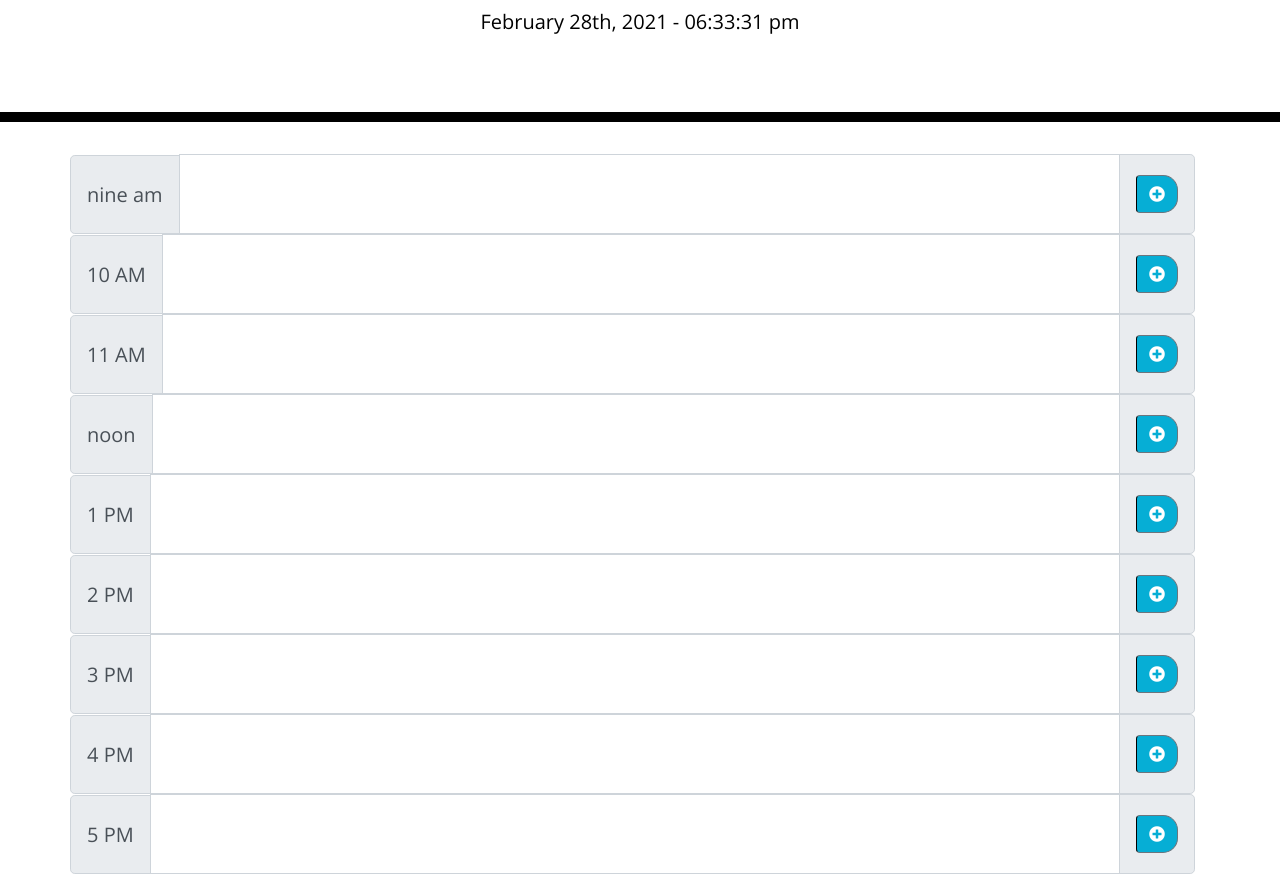
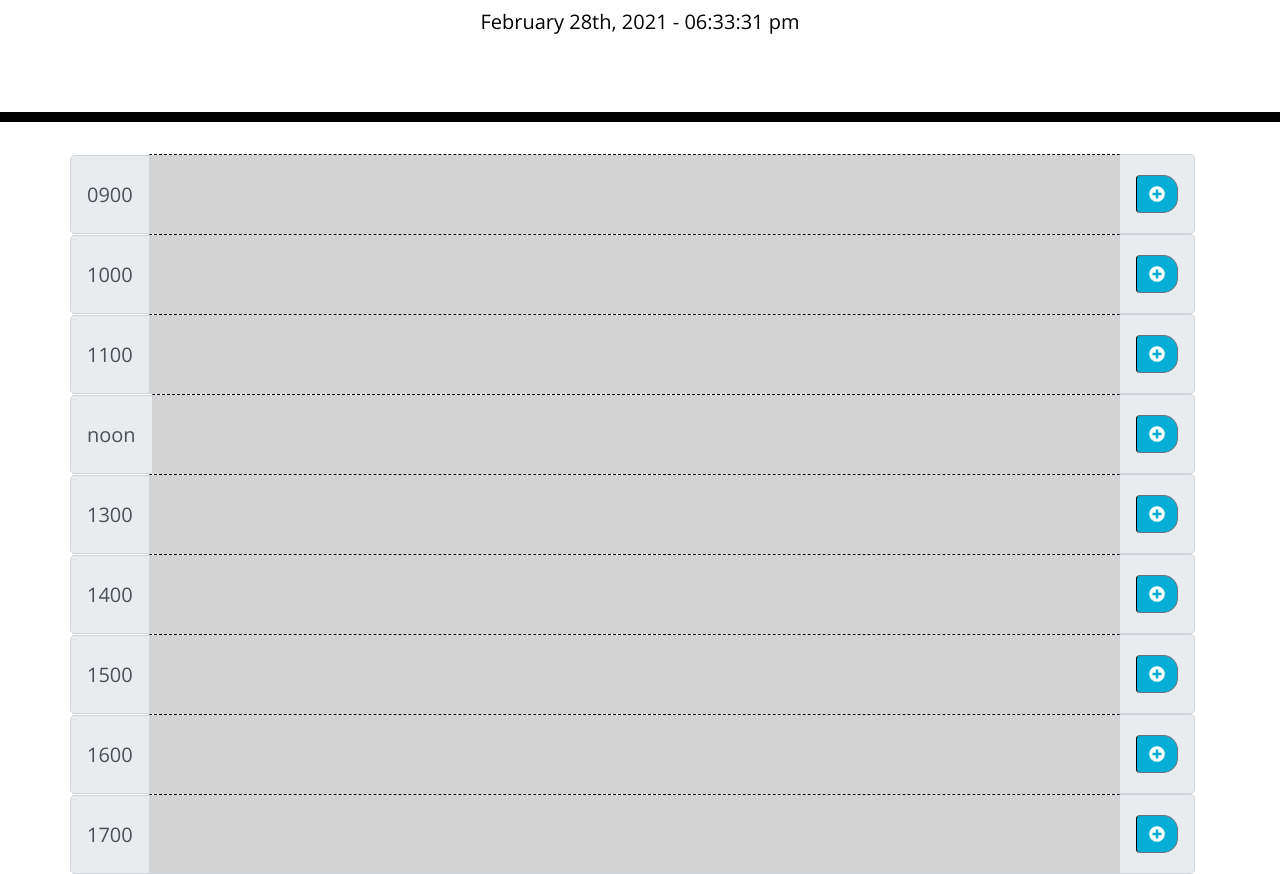
Before and after one commit to gracianx/workday, a plain HTML site: page index.html in a window 1280 px wide. Shown: the part 182-1056 px from the top of the page. Drawn offline with nearby package versions, Linux system fonts and the light colour scheme.

Commit message:
all time functions

```diff
--- a/index.html
+++ b/index.html
@@ -35,7 +35,7 @@
 
      <div class="input-group input-group-lg">
         <div class="input-group-prepend row">
-          <span class="input-group-text">nine am</span>
+          <span class="input-group-text">0900</span>
         </div>
          <textarea id="nineAM" class="form-control" aria-label="With textarea">
          </textarea>
@@ -49,9 +49,9 @@
 
       <div class="input-group input-group-lg">
         <div class="input-group-prepend row">
-          <span class="input-group-text">10 AM</span>
+          <span class="input-group-text">1000</span>
         </div>
-         <textarea id="10" class="form-control" aria-label="With textarea">
+         <textarea id="tenAM" class="form-control" aria-label="With textarea">
         </textarea>
         <div class="input-group-append">
           <span class="input-group-text">
@@ -63,9 +63,9 @@
 
       <div class="input-group input-group-lg">
         <div class="input-group-prepend row">
-          <span class="input-group-text">11 AM</span>
+          <span class="input-group-text">1100</span>
         </div>
-        <textarea id="11" class="form-control" aria-label="With textarea">
+        <textarea id="elevenAM" class="form-control" aria-label="With textarea">
           </textarea>
           <div class="input-group-append">
           <span class="input-group-text">
@@ -79,7 +79,7 @@
         <div class="input-group-prepend row">
           <span class="input-group-text">noon</span>
         </div>
-         <textarea id="12" class="form-control" aria-label="With textarea">
+         <textarea id="noon" class="form-control" aria-label="With textarea">
           </textarea>
           <div class="input-group-append">
           <span class="input-group-text">
@@ -92,9 +92,9 @@
 
       <div class="input-group input-group-lg">
         <div class="input-group-prepend row">
-          <span class="input-group-text">1 PM</span>
+          <span class="input-group-text">1300</span>
         </div>
-         <textarea id="1" class="form-control" aria-label="With textarea">
+         <textarea id="onePM" class="form-control" aria-label="With textarea">
           </textarea>
           <div class="input-group-append">
           <span class="input-group-text">
@@ -106,9 +106,9 @@
 
       <div class="input-group input-group-lg">
         <div class="input-group-prepend row">
-          <span class="input-group-text">2 PM</span>
+          <span class="input-group-text">1400</span>
         </div>
-         <textarea id="2" class="form-control" aria-label="With textarea">
+         <textarea id="twoPM" class="form-control" aria-label="With textarea">
           </textarea>
           <div class="input-group-append">
           <span class="input-group-text">
@@ -121,9 +121,9 @@
 
       <div class="input-group input-group-lg">
         <div class="input-group-prepend row">
-          <span class="input-group-text">3 PM</span>
+          <span class="input-group-text">1500</span>
         </div>
-         <textarea id="3" class="form-control" aria-label="With textarea">
+         <textarea id="threePM" class="form-control" aria-label="With textarea">
           </textarea>
           <div class="input-group-append">
           <span class="input-group-text">
@@ -137,9 +137,9 @@
 
       <div class="input-group input-group-lg">
         <div class="input-group-prepend row">
-          <span class="input-group-text">4 PM</span>
+          <span class="input-group-text">1600</span>
         </div>
-         <textarea id="4" class="form-control" aria-label="With textarea">
+         <textarea id="fourPM" class="form-control" aria-label="With textarea">
           </textarea>
           <div class="input-group-append">
           <span class="input-group-text">
@@ -153,9 +153,9 @@
 
       <div class="input-group input-group-lg">
         <div class="input-group-prepend row">
-          <span class="input-group-text">5 PM</span>
+          <span class="input-group-text">1700</span>
         </div>
-         <textarea id="5" class="form-control" aria-label="With textarea">
+         <textarea id="fivePM" class="form-control" aria-label="With textarea">
           </textarea>
           <div class="input-group-append">
           <span class="input-group-text">
--- a/script.js
+++ b/script.js
@@ -3,12 +3,78 @@ $("#currentDay").append(currentDay);
 
 let time = new Date().getHours();
 
-function colorCode() {
+function colorCode()
+    {
     if (time > 9) {
-      $("nineAM").addClass("past");
+      $("#nineAM").addClass("past");
     } else if (time >= 9 && now < 10) {
-      $("nineAM").addClass("present");
+      $("#nineAM").addClass("present");
     } else if (time< 9) {
-     $("nineAM").addClass("future");
+     $("#nineAM").addClass("future");
     }
+
+    if (time > 10) {
+        $("#tenAM").addClass("past");
+      } else if (time >= 9 && now < 11) {
+        $("#tenAM").addClass("present");
+      } else if (time< 10) {
+       $("#tenAM").addClass("future");
+      }
+
+      if (time > 11) {
+        $("#elevenAM").addClass("past");
+      } else if (time >= 9 && now < 12) {
+        $("#elevenAM").addClass("present");
+      } else if (time< 11) {
+       $("#elevenAM").addClass("future");
+      }
+
+      if (time > 12) {
+        $("#noon").addClass("past");
+      } else if (time >= 9 && now < 13) {
+        $("#noon").addClass("present");
+      } else if (time< 12) {
+       $("#noon").addClass("future");
+      }
+
+      if (time > 13) {
+        $("#onePM").addClass("past");
+      } else if (time >= 9 && now < 14) {
+        $("#onePM").addClass("present");
+      } else if (time< 13) {
+       $("#onePM").addClass("future");
+      }
+
+      if (time > 14) {
+        $("#twoPM").addClass("past");
+      } else if (time >= 9 && now < 15) {
+        $("#twoPM").addClass("present");
+      } else if (time< 14) {
+       $("#twoPM").addClass("future");
+      }
+
+      if (time > 15) {
+        $("#threePM").addClass("past");
+      } else if (time >= 9 && now < 16) {
+        $("#threePM").addClass("present");
+      } else if (time< 15) {
+       $("#threePM").addClass("future");
+      }
+
+      if (time > 16) {
+        $("#fourPM").addClass("past");
+      } else if (time >= 9 && now < 17) {
+        $("#fourPM").addClass("present");
+      } else if (time< 16) {
+       $("#fourPM").addClass("future");
+      }
+
+      if (time > 17) {
+        $("#fivePM").addClass("past");
+      } else if (time >= 9 && now < 18) {
+        $("#fivePM").addClass("present");
+      } else if (time< 17) {
+       $("#fivePM").addClass("future");
+      }
 };
+colorCode();
--- a/style.css
+++ b/style.css
@@ -45,6 +45,7 @@ textarea{
 .past {
   background-color: #d3d3d3;
   color: white;
+  border-top: 1px dashed #000000;
 }
 
 .present {
```
